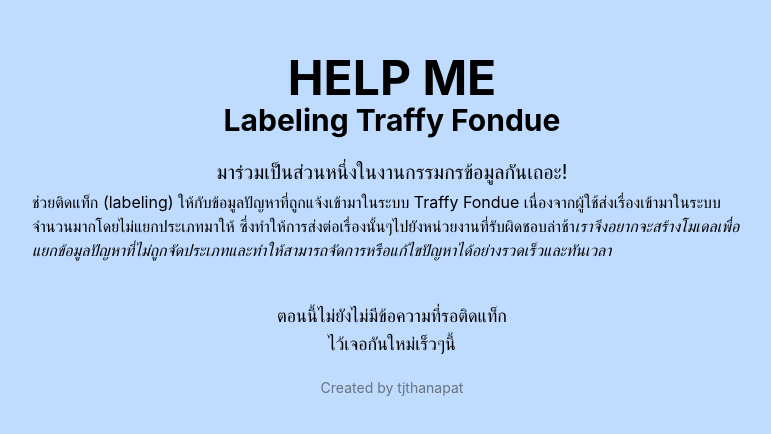
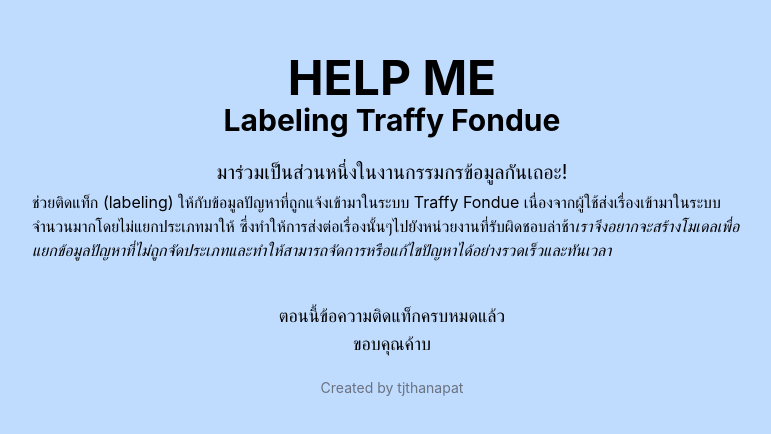
Before and after one commit to tjthanapat/help-me-labeling-traffy-fondue, a React (Create React App) app: page / in a window 1280 px wide. Shown: the part 174-608 px from the top of the page, without its empty margins (248-1019 px from the left). Built offline with nearby package versions, Linux system fonts and the light colour scheme; no server answers; the database is empty; the HTML template or start-up script is replaced by a standard one.

Commit message:
complete labeling

```diff
--- a/src/App.js
+++ b/src/App.js
@@ -17,14 +17,13 @@
       try {
         const random_ticket = await getTicket();
         if (!!random_ticket['noTicketLeft']) {
-          setIsTicketLeft(false)
-          console.log('There is no ticket left to assess.')
+          setIsTicketLeft(false);
+          console.log('There is no ticket left to assess.');
         } else {
           setTicket(random_ticket);
           console.log(random_ticket);
         }
         setLoadingTicket(false);
-
       } catch (err) {
         console.error(err);
         setError(err);
@@ -58,4 +57,43 @@
   }
 };
 
-export default App;
+const AppNoTicket = () => {
+  return (
+    <div className="min-h-screen flex justify-center items-center bg-blue-200">
+      <div className="w-full max-w-screen-md mx-5 my-10 py-10 px-6 rounded-2xl">
+        <h1 className="hidden">Help Me Labeling Traffy Fondue</h1>
+        <div className="text-center">
+          <p className="text-5xl font-bold">HELP ME</p>
+          <p className="text-3xl font-bold">Labeling Traffy Fondue</p>
+        </div>
+        <p className="text-xl text-center mt-5">
+          มาร่วมเป็นส่วนหนึ่งในงานกรรมกรข้อมูลกันเถอะ!
+        </p>
+        <p className="text-md mt-1">
+          ช่วยติดแท็ก (labeling) ให้กับข้อมูลปัญหาที่ถูกแจ้งเข้ามาในระบบ Traffy
+          Fondue
+          เนื่องจากผู้ใช้ส่งเรื่องเข้ามาในระบบจำนวนมากโดยไม่แยกประเภทมาให้
+          ซึ่งทำให้การส่งต่อเรื่องนั้นๆไปยังหน่วยงานที่รับผิดชอบล่าช้า
+          <i>
+            เราจึงอยากจะสร้างโมเดลเพื่อแยกข้อมูลปัญหาที่ไม่ถูกจัดประเภทและทำให้สามารถจัดการหรือแก้ไขปัญหาได้อย่างรวดเร็วและทันเวลา
+          </i>
+        </p>
+
+        <div className="mt-10">
+          <p className="text-center text-lg">
+            ตอนนี้ข้อความติดแท็กครบหมดแล้ว
+            <br />
+            ขอบคุณค้าบ
+          </p>
+        </div>
+        <footer className="mt-5">
+          <p className="text-sm text-gray-500 text-center">
+            Created by tjthanapat
+          </p>
+        </footer>
+      </div>
+    </div>
+  );
+};
+
+export default AppNoTicket;
```
